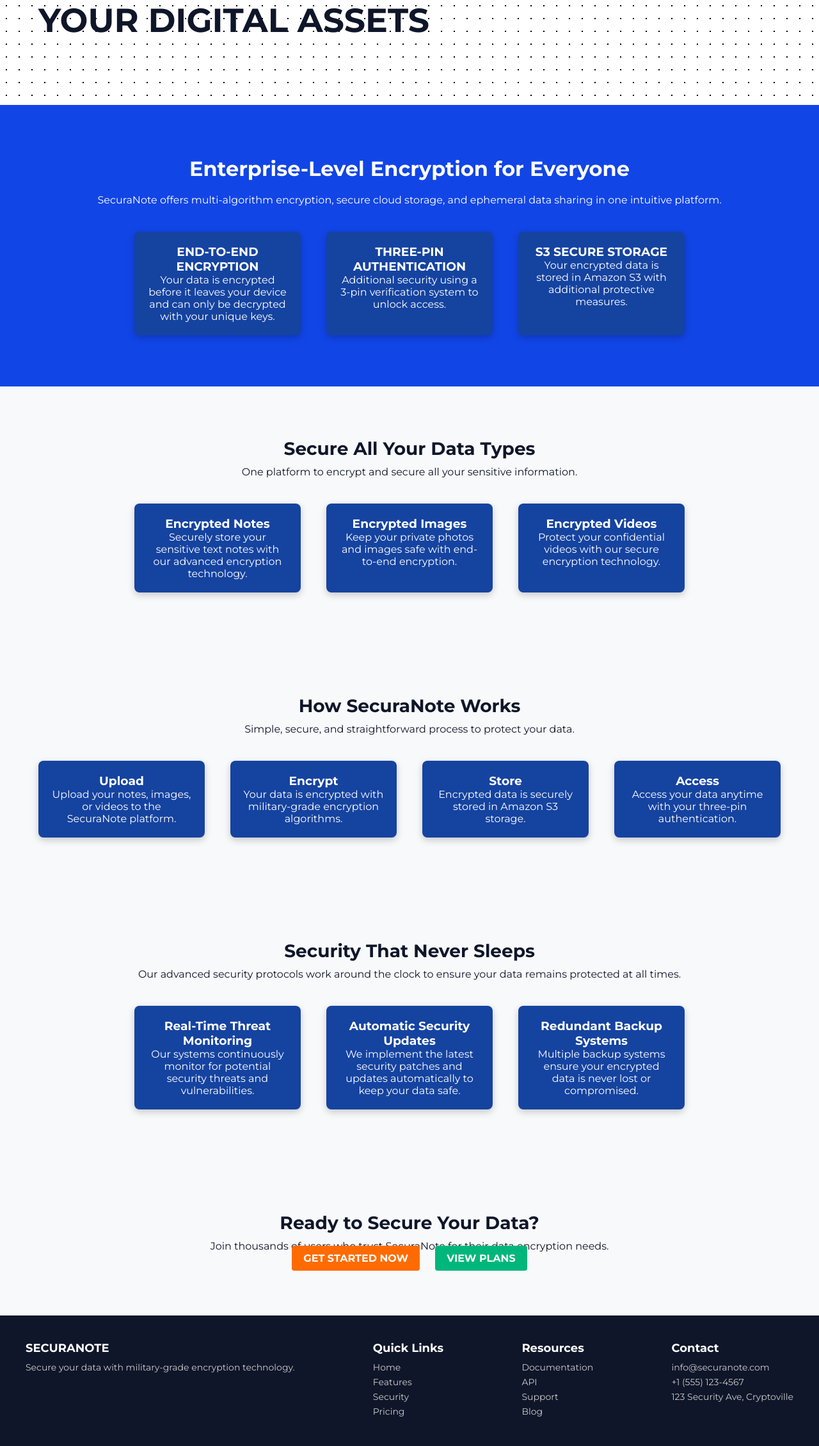
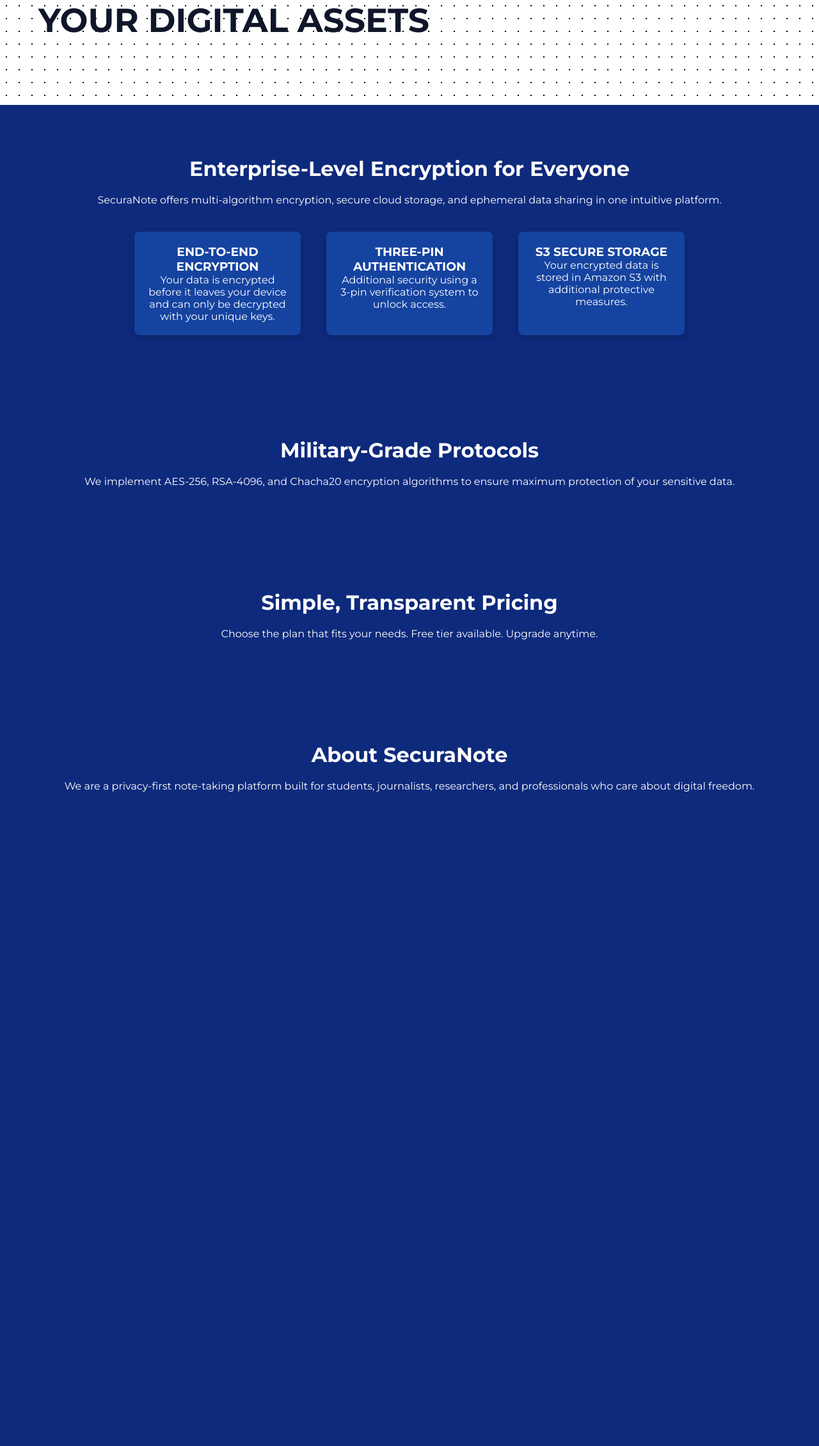
Before and after one commit to Aparna-26-02/Securanote, a Flask app: page / in a window 1280 px wide. Shown: the part 231-2491 px from the top of the page at 64% size. After the commit the page ends 1469 px from the top, so only its background shows below. Run offline with Flask 3, Linux system fonts and the light colour scheme; parts of the project's set-up code (start-up, migrations or seed data) failed here and were passed over.

Commit message:
Update index.html

```diff
--- a/Securanote/securanote/templates/index.html
+++ b/Securanote/securanote/templates/index.html
@@ -10,7 +10,7 @@
       --primary: #ff6b00;
       --dark: #0f1629;
       --accent: #00b67a;
-      --blue: #1145e6;
+      --blue: #0e2a7c; /* darkened from #1145e6 */
     }
 
     * {
@@ -92,12 +92,13 @@
     .hero span.orange {
       color: #f28e1c;
     }
+
     .hero span.green {
       color: #4caf50;
     }
 
     .section-blue {
-      background: var(--blue);
+      background: var(--blue); /* darker background */
       color: white;
       padding: 80px 40px;
       text-align: center;
@@ -108,7 +109,7 @@
       margin-bottom: 20px;
     }
 
-    .features-grid, .data-types-grid, .how-works-grid, .never-sleeps-grid {
+    .features-grid {
       display: flex;
       justify-content: center;
       gap: 40px;
@@ -116,7 +117,7 @@
       flex-wrap: wrap;
     }
 
-    .feature-box, .data-box, .how-box, .sleep-box {
+    .feature-box {
       background: #1543a0;
       padding: 20px;
       border-radius: 8px;
@@ -125,47 +126,19 @@
       box-shadow: 0 4px 12px rgba(0,0,0,0.2);
     }
 
-    .section-light {
-      padding: 80px 40px;
-      text-align: center;
-      background: #f8f9fb;
-    }
-
-    .section-light h2 {
-      font-size: 28px;
-      margin-bottom: 10px;
-    }
-
-    footer {
-      background: var(--dark);
-      color: white;
-      padding: 40px;
-      display: flex;
-      justify-content: space-between;
-      flex-wrap: wrap;
-    }
-
-    .footer-col h3 {
-      font-size: 18px;
-      margin-bottom: 10px;
-    }
-
-    .footer-col p, .footer-col a {
-      font-size: 14px;
-      color: #ccc;
-      text-decoration: none;
-      display: block;
-      margin-bottom: 5px;
-    }
-
     @media (max-width: 768px) {
-      .features-grid, .data-types-grid, .how-works-grid, .never-sleeps-grid {
+      .features-grid {
         flex-direction: column;
         align-items: center;
       }
+
       .hero h1 {
         font-size: 36px;
       }
+    }
+
+    section {
+      scroll-margin-top: 80px;
     }
   </style>
 </head>
@@ -181,9 +154,8 @@
     <a href="#security">SECURITY</a>
     <a href="#pricing">PRICING</a>
     <a href="#about">ABOUT</a>
-    <a href="login.html">LOGIN</a>
-    <a class="btn" href="register.html">GET STARTED</a>
-
+    <a href="/login">LOGIN</a>
+    <a class="btn" href="/register">GET STARTED</a>
   </nav>
 </header>
 
@@ -210,100 +182,20 @@
   </div>
 </section>
 
-<section class="section-light" id="security">
-  <h2>Secure All Your Data Types</h2>
-  <p>One platform to encrypt and secure all your sensitive information.</p>
-  <div class="data-types-grid">
-    <div class="data-box">
-      <h3>Encrypted Notes</h3>
-      <p>Securely store your sensitive text notes with our advanced encryption technology.</p>
-    </div>
-    <div class="data-box">
-      <h3>Encrypted Images</h3>
-      <p>Keep your private photos and images safe with end-to-end encryption.</p>
-    </div>
-    <div class="data-box">
-      <h3>Encrypted Videos</h3>
-      <p>Protect your confidential videos with our secure encryption technology.</p>
-    </div>
-  </div>
+<section class="section-blue" id="security">
+  <h2>Military-Grade Protocols</h2>
+  <p>We implement AES-256, RSA-4096, and Chacha20 encryption algorithms to ensure maximum protection of your sensitive data.</p>
 </section>
 
-<section class="section-light">
-  <h2>How SecuraNote Works</h2>
-  <p>Simple, secure, and straightforward process to protect your data.</p>
-  <div class="how-works-grid">
-    <div class="how-box">
-      <h3>Upload</h3>
-      <p>Upload your notes, images, or videos to the SecuraNote platform.</p>
-    </div>
-    <div class="how-box">
-      <h3>Encrypt</h3>
-      <p>Your data is encrypted with military-grade encryption algorithms.</p>
-    </div>
-    <div class="how-box">
-      <h3>Store</h3>
-      <p>Encrypted data is securely stored in Amazon S3 storage.</p>
-    </div>
-    <div class="how-box">
-      <h3>Access</h3>
-      <p>Access your data anytime with your three-pin authentication.</p>
-    </div>
-  </div>
+<section class="section-blue" id="pricing">
+  <h2>Simple, Transparent Pricing</h2>
+  <p>Choose the plan that fits your needs. Free tier available. Upgrade anytime.</p>
 </section>
 
-<section class="section-light">
-  <h2>Security That Never Sleeps</h2>
-  <p>Our advanced security protocols work around the clock to ensure your data remains protected at all times.</p>
-  <div class="never-sleeps-grid">
-    <div class="sleep-box">
-      <h3>Real-Time Threat Monitoring</h3>
-      <p>Our systems continuously monitor for potential security threats and vulnerabilities.</p>
-    </div>
-    <div class="sleep-box">
-      <h3>Automatic Security Updates</h3>
-      <p>We implement the latest security patches and updates automatically to keep your data safe.</p>
-    </div>
-    <div class="sleep-box">
-      <h3>Redundant Backup Systems</h3>
-      <p>Multiple backup systems ensure your encrypted data is never lost or compromised.</p>
-    </div>
-  </div>
+<section class="section-blue" id="about">
+  <h2>About SecuraNote</h2>
+  <p>We are a privacy-first note-taking platform built for students, journalists, researchers, and professionals who care about digital freedom.</p>
 </section>
-
-<section class="section-light">
-  <h2>Ready to Secure Your Data?</h2>
-  <p>Join thousands of users who trust SecuraNote for their data encryption needs.</p>
-  <a class="btn" href="register.html">GET STARTED NOW</a>
-  <a class="btn" href="#pricing" style="background: var(--accent); margin-left: 20px;">VIEW PLANS</a>
-</section>
-
-<footer>
-  <div class="footer-col">
-    <h3>SECURANOTE</h3>
-    <p>Secure your data with military-grade encryption technology.</p>
-  </div>
-  <div class="footer-col">
-    <h3>Quick Links</h3>
-    <a href="#">Home</a>
-    <a href="#features">Features</a>
-    <a href="#security">Security</a>
-    <a href="#pricing">Pricing</a>
-  </div>
-  <div class="footer-col">
-    <h3>Resources</h3>
-    <a href="#">Documentation</a>
-    <a href="#">API</a>
-    <a href="#">Support</a>
-    <a href="#">Blog</a>
-  </div>
-  <div class="footer-col">
-    <h3>Contact</h3>
-    <p>info@securanote.com</p>
-    <p>+1 (555) 123-4567</p>
-    <p>123 Security Ave, Cryptoville</p>
-  </div>
-</footer>
 
 </body>
 </html>
```
